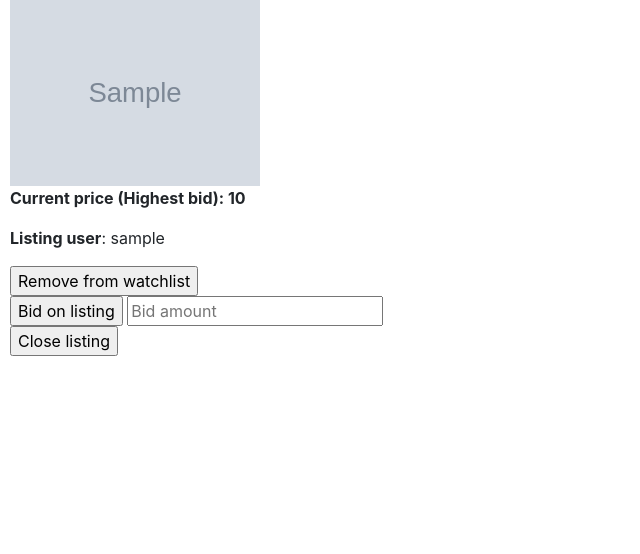
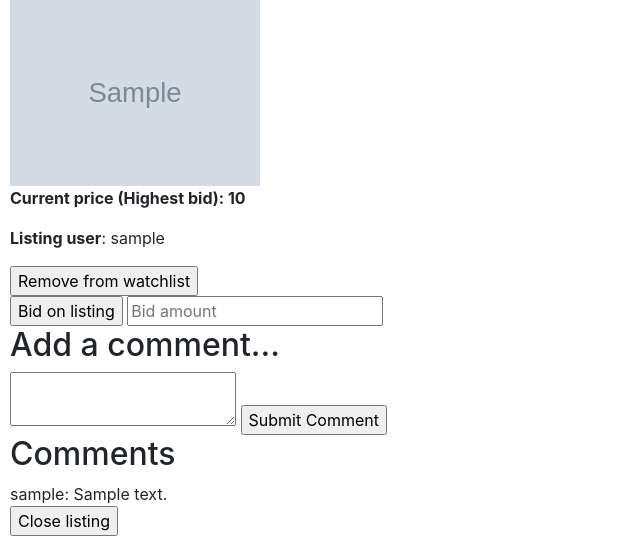
Before and after one commit to Aliqc7/ecommerce, a Django app: page /listing/1 in a window 1280 px wide. Shown: the part 246-800 px from the top of the page, without its empty margins (0-640 px from the left). Run offline with Django 3.2, Linux system fonts and the light colour scheme; a user stored in the database is signed in; tables that the repository leaves empty hold one stand-in row (values such as "Sample post"); grey boxes marked "Sample" are stand-in pictures; some libraries are stand-ins or nearby versions.

Commit message:
Add comment functionality

```diff
--- a/auctions/models.py
+++ b/auctions/models.py
@@ -16,7 +16,6 @@ class Listing(models.Model):
     listing_user = models.ForeignKey('User', on_delete=models.CASCADE, related_name = "listings")
     is_active = models.BooleanField()
     bid = models.ForeignKey('Bid', on_delete = models.SET_NULL, blank = True, null = True, related_name = "listings")
-    comment = models.ForeignKey('Comment', on_delete=models.CASCADE, blank = True, null = True, related_name = "listings")
     winner = models.ForeignKey(User, on_delete=models.SET_NULL, blank=True, null=True, related_name="won_listings")
     def __str__(self):
         return f"Item: {self.title}, Category: {self.category} Starting bid: {self.starting_bid}"
@@ -29,7 +28,7 @@ class Comment(models.Model):
     listing = models.ForeignKey('Listing', on_delete = models.CASCADE, related_name = "comments")
 
     def __str__(self):
-        return f"User: {self.user}, Listing: {self.listing}, Comment: {self.comment}"
+        return f"User: {self.user}, Listing: {self.listing}, Comment: {self.text}"
 
 
 
--- a/auctions/templates/auctions/listing.html
+++ b/auctions/templates/auctions/listing.html
@@ -1,6 +1,8 @@
 {% extends "auctions/layout.html" %}
 
 {% block body %}
+
+
 <div>
     <h3><strong>Title</strong>: {{listing.title}}</h3>
     <p><strong>Description</strong>: {{listing.description}}</p>
@@ -42,18 +44,41 @@
 
     {% endif %}
 
-    <form action="{% url 'place_bid' listing.id %}" method = "post">
+    <form  action="{% url 'place_bid' listing.id %}" method = "post">
         {% csrf_token %}
 
         <input type="submit" value="Bid on listing">
         <input type = "number" name ="bid_amount" placeholder="Bid amount">
     </form>
 
+    <div>
+        <h2> Add a comment...</h2>
+        <form action="{% url 'add_comment' listing.id %}" method = "post">
+            {% csrf_token %}
+            <textarea name = "comment_content"></textarea>
+            <input type= "submit" value = "Submit Comment">
+
+        </form>
+    </div>
+
+    <h2> Comments </h2>
+
     {% endif %}
+
+    {% for comment in comments %}
+
+    <div> {{comment.user}}: {{comment.text}} </div>
+
+    {% empty %}
+
+    <div> no comments... </div>
+
+    {% endfor %}
 
     {% if message%}
     <p>{{message}}</p>
     {% endif %}
+
 
     {% if listing.listing_user.id == request.user.id %}
         <form action="{% url 'close_listing' listing.id %}" method = "post">
@@ -62,6 +87,7 @@
 
         </form>
     {% endif %}
+
 
     {% else %}
     {% if request.user == listing.winner%}
--- a/auctions/urls.py
+++ b/auctions/urls.py
@@ -12,6 +12,7 @@ urlpatterns = [
     path("watchlist/<int:user_id>", views.watchlist, name="watchlist"),
     path("place_bid/<int:listing_id>", views.place_bid, name = "place_bid"),
     path("close_listing/<int:listing_id>", views.close_listing, name = "close_listing"),
-    path("closed_auctions/", views.closed_auctions, name = "closed_auctions")
+    path("closed_auctions/", views.closed_auctions, name = "closed_auctions"),
+    path("add_comment/<int:listing_id>", views.add_comment, name = "add_comment")
 
 ]
--- a/auctions/views.py
+++ b/auctions/views.py
@@ -91,6 +91,7 @@ def create_listing(request):
 
 def show_listing(request, listing_id):
     listing = Listing.objects.get(pk= listing_id)
+    comments = listing.comments.all()
     if request.user.is_authenticated:
         watch_items = request.user.watchlist.all()
         watchlist = [item.listing for item in watch_items]
@@ -98,7 +99,8 @@ def show_listing(request, listing_id):
         watchlist =[]
     return render(request, "auctions/listing.html", {
         "listing": listing,
-        "watchlist": watchlist
+        "watchlist": watchlist,
+        "comments": comments
     })
 
 @login_required
@@ -153,3 +155,15 @@ def close_listing(request, listing_id):
         listing.save()
 
     return HttpResponseRedirect(reverse('show_listing', args=(listing_id, )))
+
+@login_required
+def add_comment(request, listing_id):
+
+    listing = Listing.objects.get(pk = listing_id)
+    user = request.user
+    comment_content = request.POST["comment_content"]
+
+    comment = Comment.objects.create(user = user, listing = listing, text = comment_content)
+    comment.save()
+
+    return HttpResponseRedirect(reverse('show_listing', args=(listing_id, )))
```
Also changed, not shown: auctions/migrations/0008_remove_listing_comment.py (added).
